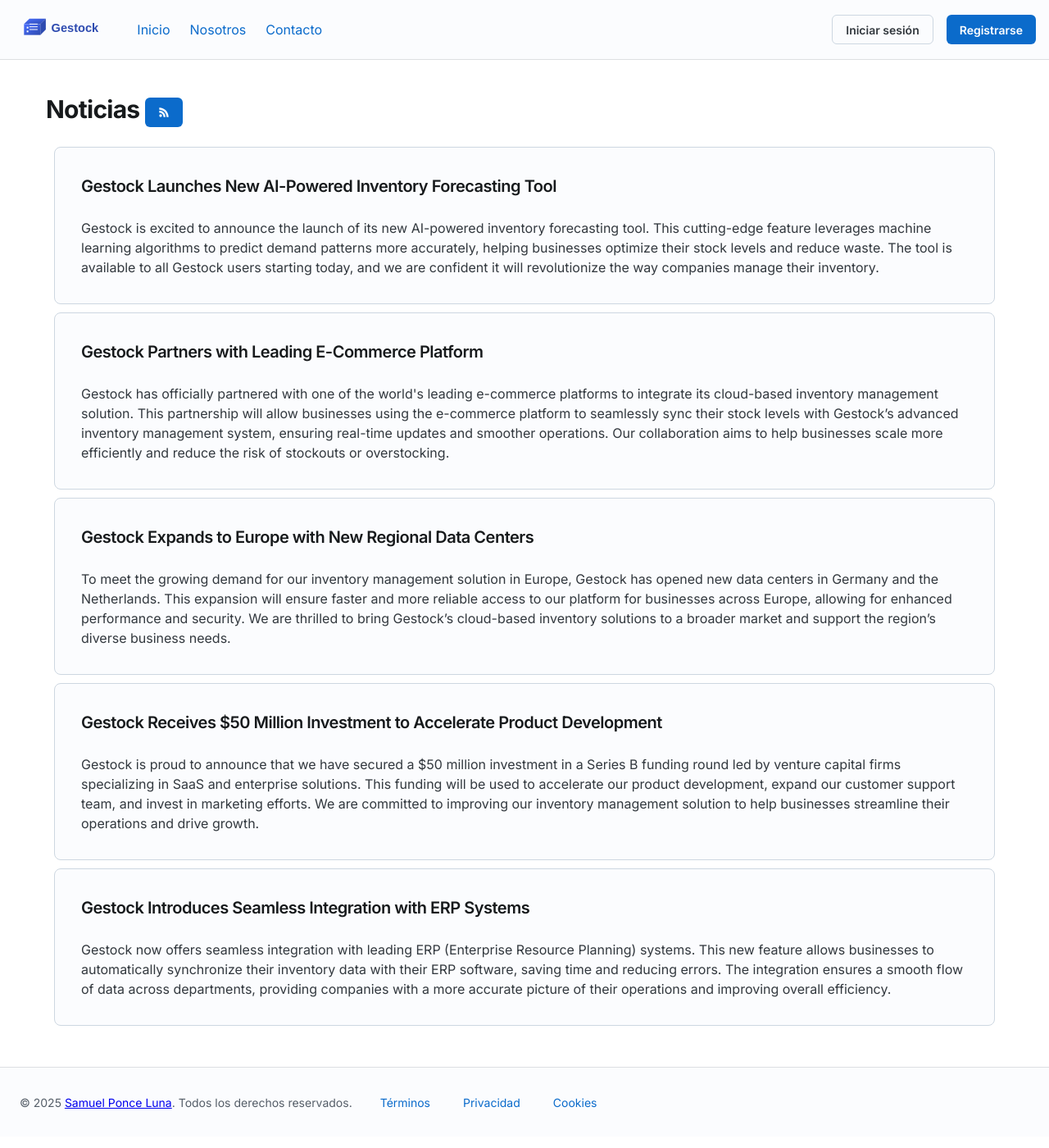
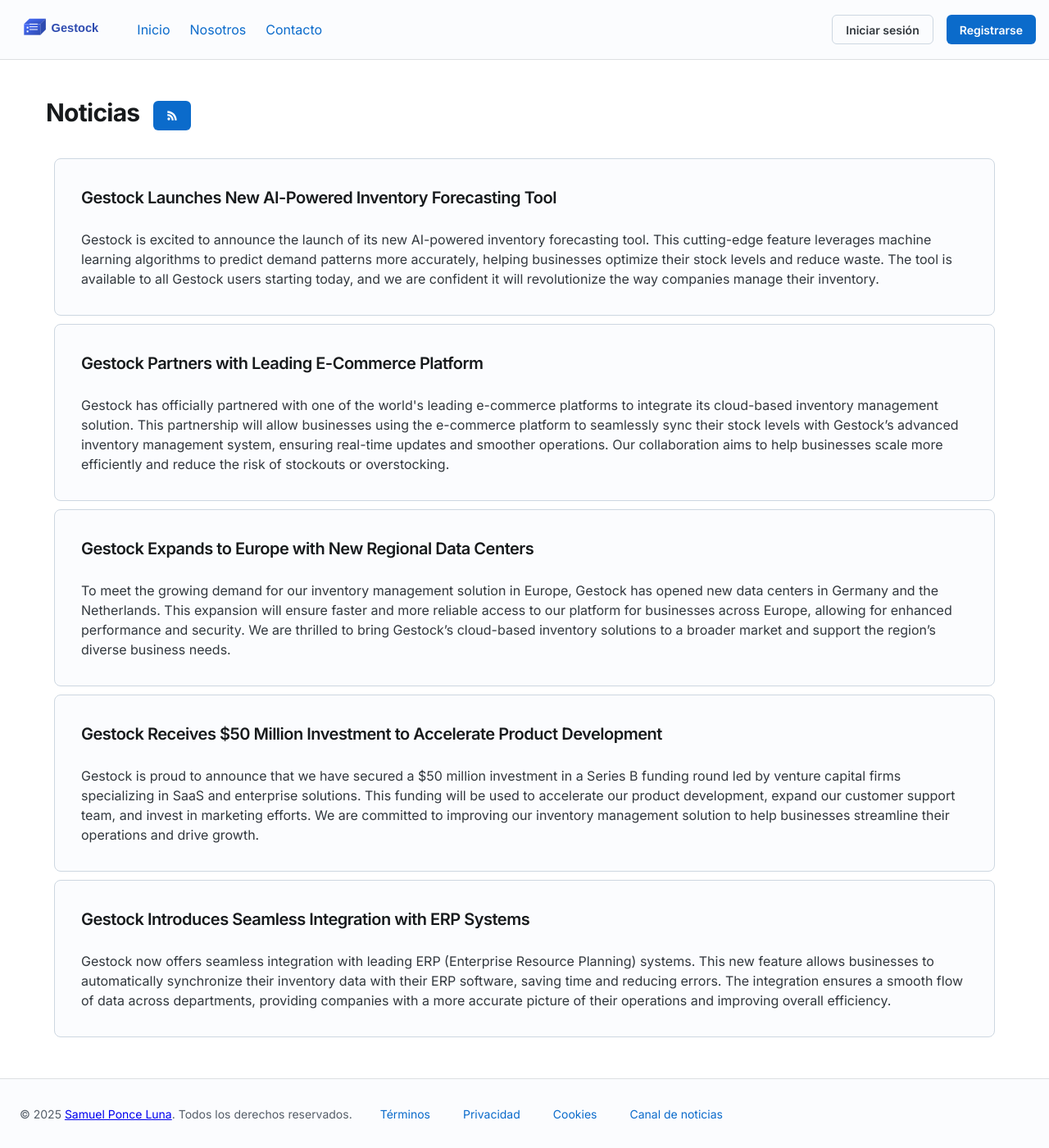
Before and after one commit to s-pl/gestock, a React (Vite) app: page /news in a window 1280 px wide. Shown: the whole page at 82% size. Built offline with nearby package versions, Linux system fonts and the light colour scheme; no server answers.

Commit message:
major changes on news

```diff
--- a/src/App.css
+++ b/src/App.css
@@ -13,7 +13,7 @@
 }
 
 @media (min-width: 769px) and (max-width: 1024px) {
-  /* Tablet styles */
+
   body {
     font-size: 16px;
   }
--- a/src/App.jsx
+++ b/src/App.jsx
@@ -20,7 +20,6 @@ function App() {
         <BrowserRouter>
           <Routes>
             <Route path="/" element={<Layout />}>
-
               <Route path='/' element={<Home />} />
               <Route path='/home' element={<Home />} />
               <Route path='/about' element={<About />} />
--- a/src/components/Layout/Layout.jsx
+++ b/src/components/Layout/Layout.jsx
@@ -264,12 +264,24 @@ const Layout = () => {
                 >
                   Cookies
                 </Link>
+
+              </ListItem>
+              <ListItem>
+                <Link
+                  component="button"
+                  onClick={() => window.location = "/news"}
+                  underline="none"
+                  level="body-sm"
+                >
+                  Canal de noticias
+                </Link>
+
               </ListItem>
             </List>
           </Box>
         </Sheet>
 
-        {/* Modals */}
+
         <CustomModal
           open={openTerms}
           onClose={() => setOpenTerms(false)}
--- a/src/pages/News.jsx
+++ b/src/pages/News.jsx
@@ -9,7 +9,7 @@ function News() {
     return (
         <Box sx={{ maxWidth: '1200px', margin: '0 auto', padding: 2 }}>
             <Typography level="h2" sx={{ mb: 3 }}>
-                Noticias <Button onClick={function(){window.location = "https://raw.githubusercontent.com/s-pl/gestock/refs/heads/main/public/news.xml"}}><IoLogoRss /></Button>
+                Noticias <Button onClick={function(){window.location = "https://raw.githubusercontent.com/s-pl/gestock/refs/heads/main/public/news.xml"}} sx={{margin:'10px'}}><IoLogoRss /></Button>
 
             </Typography>
 
```
